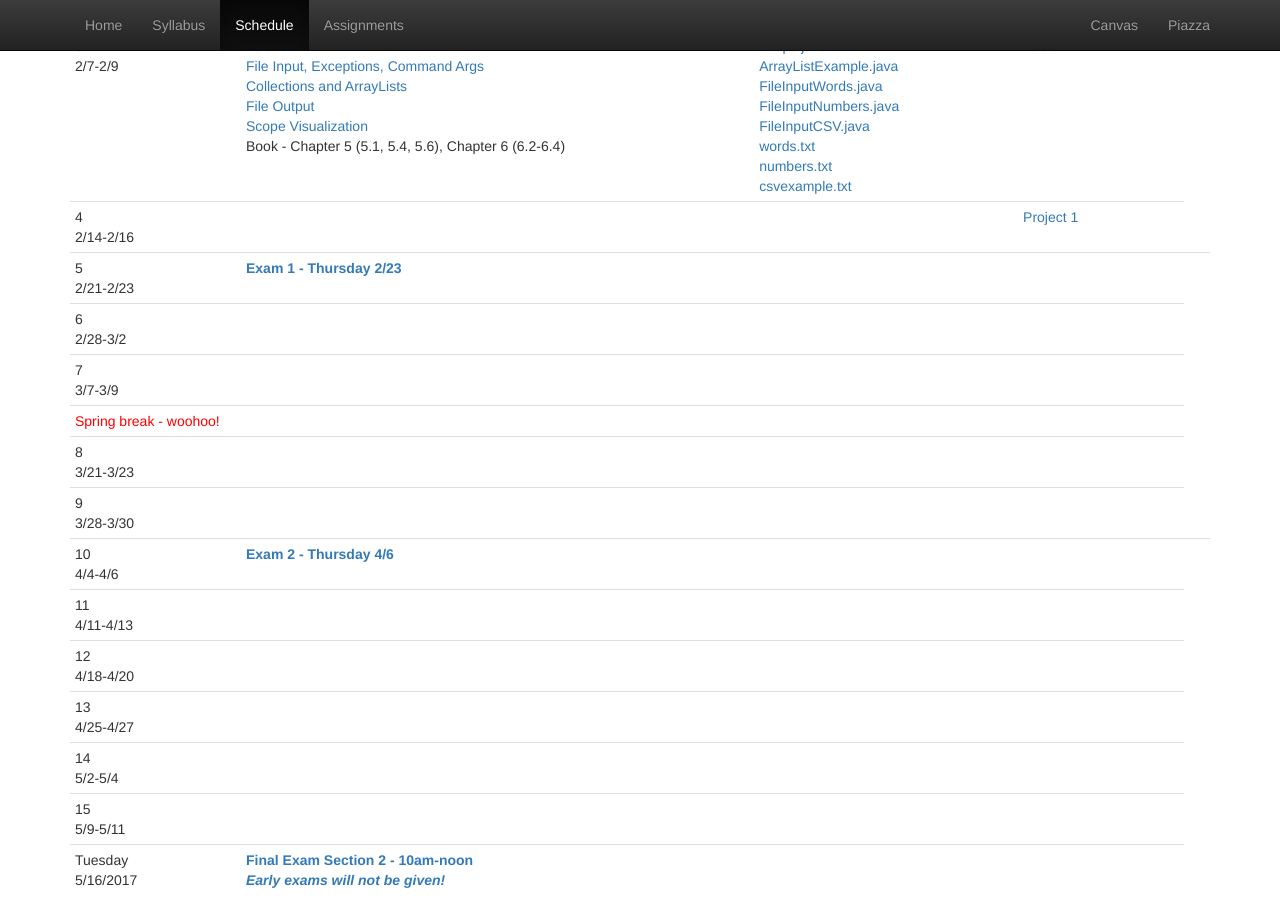
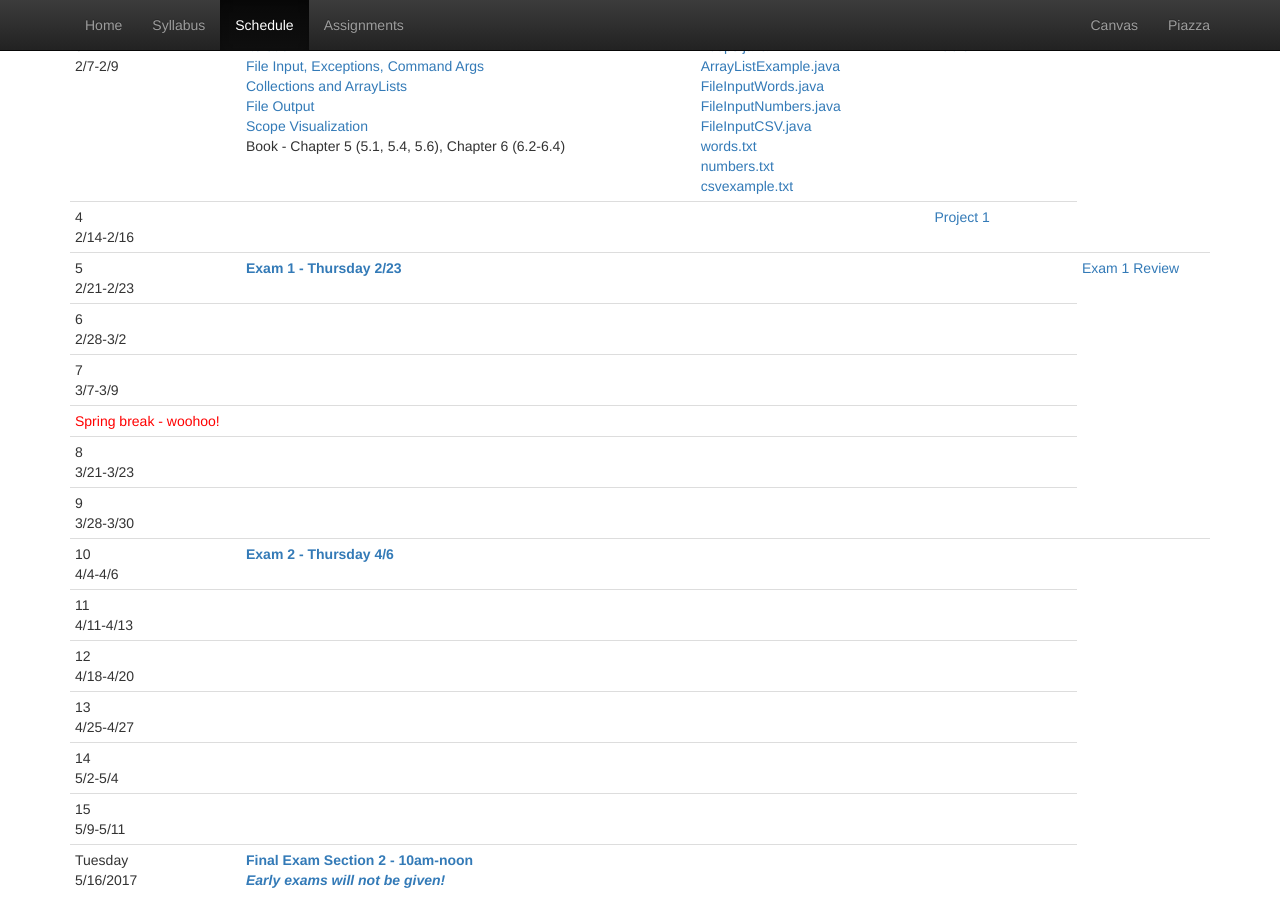
Before and after one commit to CS514-F17/cs514-f17.github.io, a Jekyll site: the page built from schedule.html, in a window 1280 px wide and 900 px high, scrolled down 502 px. Built offline with Jekyll 4.4.1, drawn with Linux system fonts in a browser that asks for light colours.

Commit message:
add exam1 review

```diff
--- a/schedule.html
+++ b/schedule.html
@@ -90,6 +90,7 @@
 				<strong><span class="text-primary">Exam 1 - Thursday 2/23</span></strong>
 			</td>
 			<td>
+			  <a href="https://github.com/CS112-S17/notes/blob/master/exam1review.md">Exam 1 Review</a><br/>
 			</td>
 			<td></td>
 		</tr>
```
